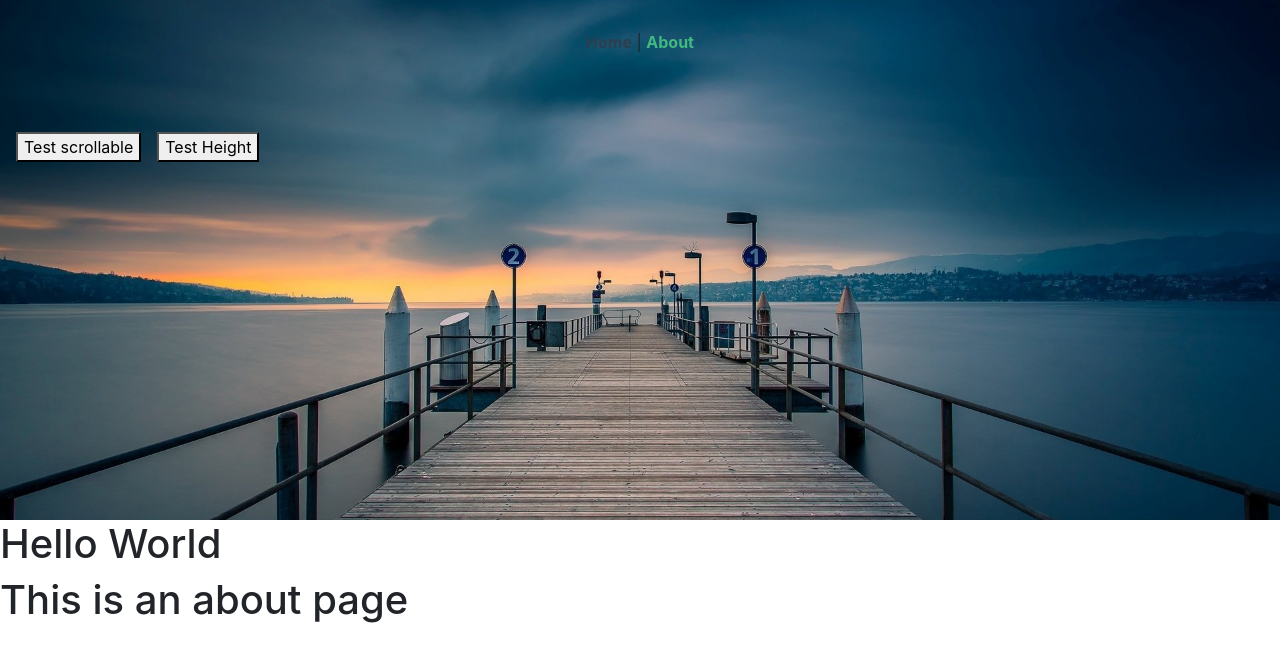
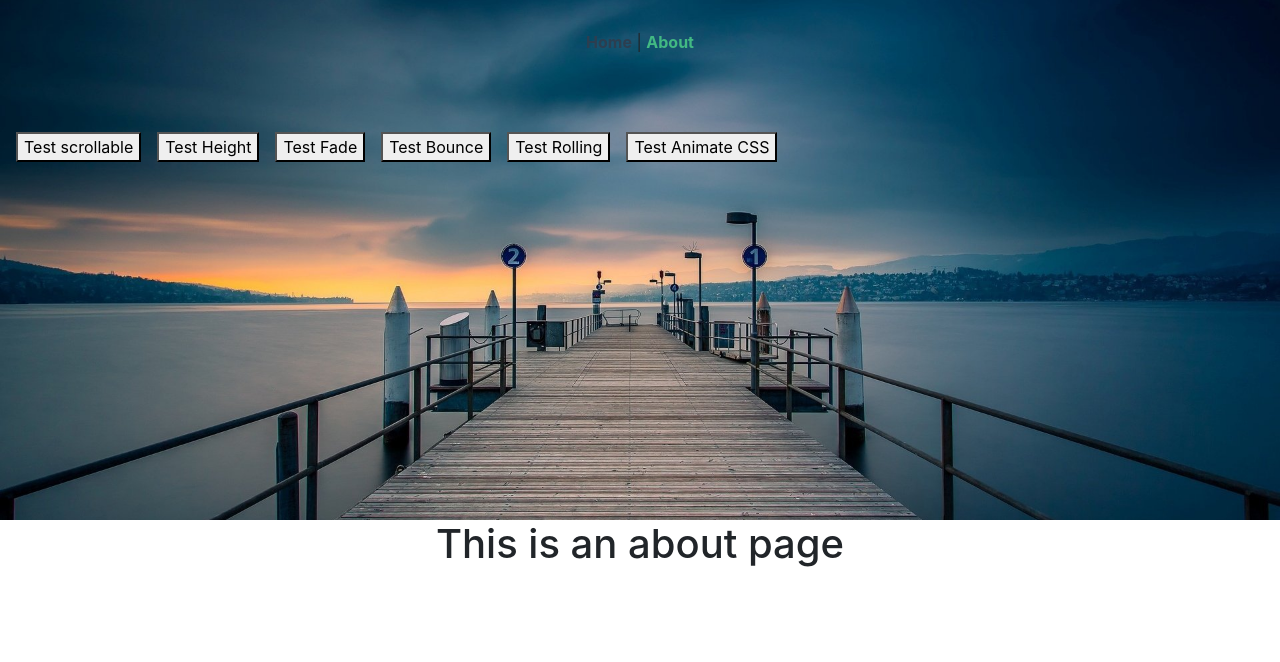
Before and after one commit to ssthurai/ResumeWeb, a Vue app in the folder resume/: page /about in a window 1280 px wide. Shown: the top 662 px of the page. Built offline with nearby package versions, Linux system fonts and the light colour scheme.

Commit message:
2019-1-19_add_animation
add animate.css
transition of router-view

```diff
--- a/resume/package.json
+++ b/resume/package.json
@@ -8,6 +8,7 @@
     "lint": "vue-cli-service lint"
   },
   "dependencies": {
+    "animate.css": "^3.7.2",
     "bootstrap": "^4.4.1",
     "core-js": "^3.4.4",
     "vue": "^2.6.10",
--- a/resume/src/App.vue
+++ b/resume/src/App.vue
@@ -1,9 +1,12 @@
 <template>
   <div id="app">
     <transition>
-      <div class = "homeCardBackgroundImage"
+      <div
+        class="homeCardBackgroundImage"
         v-bind:class="{ homeCardFullHeight: isVisited, homeCard: !isVisited }"
-           v-bind:style="{ backgroundImage: 'url(' + require('@/assets/images/bg-card.png') + ')' }"
+        v-bind:style="{
+          backgroundImage: 'url(' + require('@/assets/images/bg-card.png') + ')'
+        }"
       >
         <div class="home-nav">
           <router-link to="/">Home</router-link> |
@@ -11,19 +14,70 @@
         </div>
         <br />
         <br />
-        <button class="ml-3" v-on:click="scrollActivated = !scrollActivated" type="button">
+        <button
+          class="ml-3"
+          v-on:click="scrollActivated = !scrollActivated"
+          type="button"
+        >
           Test scrollable
         </button>
         <button class="ml-3" v-on:click="isVisited = !isVisited" type="button">
           Test Height
         </button>
+        <button
+          class="ml-3"
+          v-on:click="isFaded = !isFaded"
+          type="button"
+        >
+          Test Fade
+        </button>
+        <button
+          class="ml-3"
+          v-on:click="isBounced = !isBounced"
+          type="button"
+        >
+          Test Bounce
+        </button>
+        <button
+          class="ml-3"
+          v-on:click="isRolled = !isRolled"
+          type="button"
+        >
+          Test Rolling
+        </button>
+        <button
+          class="ml-3"
+          v-on:click="isAnimatedCss = !isAnimatedCss"
+          type="button"
+        >
+          Test Animate CSS
+        </button>
       </div>
     </transition>
 
-    <h1>Hello World</h1>
+    <transition name="fade">
+      <h1 v-if="isFaded">Fading</h1>
+    </transition>
 
-    <div> <!-- v-if="isVisited" -->
+    <transition name="bounce">
+      <h1 class="text-center" v-if="isBounced">Bouncing</h1>
+    </transition>
+
+    <transition name="roll">
+      <h1 class="test" v-if="isRolled">Rolling</h1>
+    </transition>
+
+    <transition enter-active-class="animated flipInY"
+                leave-active-class="animated zoomOutRight">
+      <h1 class="test" v-if="isAnimatedCss">Animation</h1>
+    </transition>
+
+    <div>
+      <transition mode="out-in"
+                  enter-active-class="animated fadeIn delay-1s"
+                  leave-active-class="animated zoomOutRight delay-1s">
       <router-view />
+      </transition>
     </div>
 
   </div>
@@ -35,12 +89,15 @@ export default {
   data: function() {
     return {
       isVisited: false,
-      scrollActivated: false
+      scrollActivated: false,
+      isFaded: false,
+      isBounced: false,
+      isRolled: false,
+      isAnimatedCss: false
     };
   },
   watch: {
     scrollActivated: function() {
-      alert("value changed");
         document.body.className = this.scrollActivated
         ? "scrollable"
         : "not-scrollable";
@@ -99,4 +156,64 @@ body.scrollable {
 .home-nav a.router-link-exact-active {
   color: #42b983;
 }
+
+.fade-enter-active,
+.fade-leave-active {
+  transition: opacity 2.5s ease-out;
+}
+
+.fade-enter,
+.fade-leave-to {
+  opacity: 0;
+}
+
+.bounce-enter-active {
+  animation: bounce-in 0.5s;
+}
+
+.bounce-leave-active {
+    animation: bounce-in 0.5s reverse;
+}
+
+@keyframes bounce-in {
+  0% {
+    transform: scale(0);
+  }
+  50% {
+    transform: scale(1.5);
+  }
+  100% {
+    transform: scale(1);
+  }
+}
+
+.test {
+    transform-origin: 10% 10%;
+}
+
+.delay-1s {
+  animation-delay: 0.1s;
+}
+
+.roll-enter-active {
+  animation: rolling 2.5s;
+}
+
+.roll-leave-active {
+    animation: rolling 2.5s reverse;
+}
+
+@keyframes rolling {
+  0% {
+    transform: scale(0) rotateZ(0deg);
+    opacity: 0;
+  }
+  50% {
+    opacity: 1;
+  }
+  100% {
+    transform: scale(1) rotateZ(360deg);
+  }
+}
+
 </style>
--- a/resume/src/components/HelloWorld.vue
+++ b/resume/src/components/HelloWorld.vue
@@ -1,5 +1,7 @@
 <template>
-  <div class="hello">
+  <div class="container-fluid">
+    <div class="row justify-content-center text-center mx-auto">
+      <div class="col-12">
         <h1>{{ msg }}</h1>
         <p>
           For a guide and recipes on how to configure / customize this project,<br />
@@ -92,6 +94,8 @@
           </li>
         </ul>
       </div>
+    </div>
+  </div>
 </template>
 
 <script>
--- a/resume/src/main.js
+++ b/resume/src/main.js
@@ -2,8 +2,10 @@ import Vue from "vue";
 import App from "./App.vue";
 import router from "./router";
 
-import 'bootstrap/dist/css/bootstrap.min.css'; // Import css file
+import "bootstrap/dist/css/bootstrap.min.css"; // Import css file
+import animate from 'animate.css' // npm install animate.css --save安装，在引入
 
+Vue.use(animate)
 Vue.config.productionTip = false;
 
 new Vue({
--- a/resume/src/views/About.vue
+++ b/resume/src/views/About.vue
@@ -1,5 +1,9 @@
 <template>
-  <div class="about">
-    <h1>This is an about page</h1>
+  <div class="container-fluid">
+    <div class="row justify-content-center text-center mx-auto">
+      <div class="col-12">
+      <h1>This is an about page</h1>
+      </div>
+    </div>
   </div>
 </template>
--- a/resume/src/views/Home.vue
+++ b/resume/src/views/Home.vue
@@ -1,7 +1,11 @@
 <template>
-  <div class="home">
-    <img alt="Vue logo" src="../assets/logo.png" />
-    <HelloWorld msg="Welcome to Your Vue.js App" />
+  <div class="container">
+    <div class="row justify-content-center align-items-center">
+      <img alt="Vue logo" src="../assets/logo.png" />
+    </div>
+    <div class="row justify-content-center align-items-center">
+      <HelloWorld msg="Welcome to Your Vue.js App" />
+    </div>
   </div>
 </template>
 
```
Also changed, not shown: 1 other file (tests, documents, lock files or other folders). Lines whose indentation alone changed are shown as unchanged.
